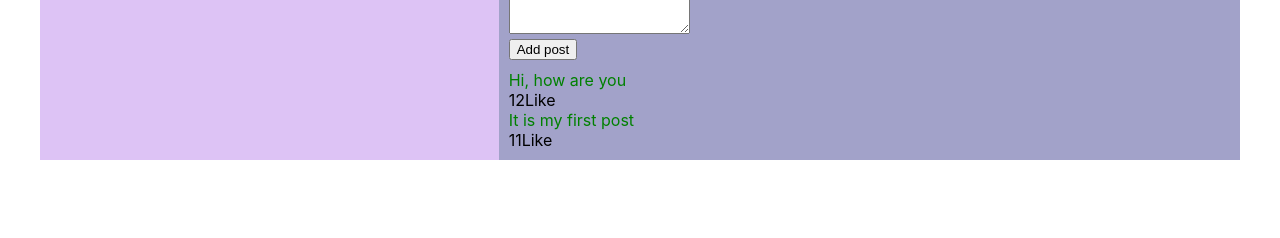
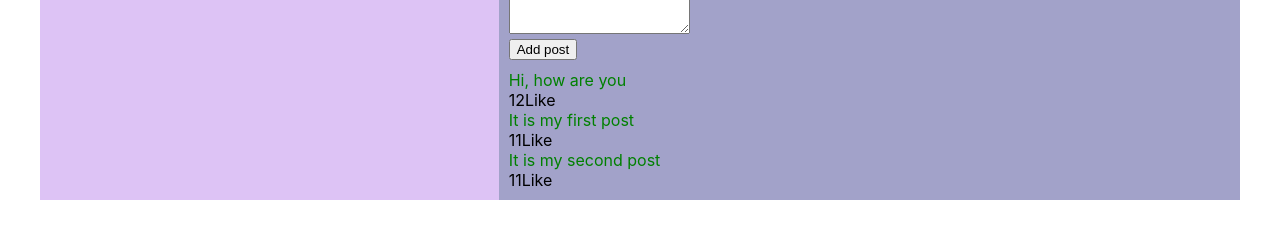
Before and after one commit to SvetaK7/samurai-way-main, a React (Create React App) app: page /profile in a window 1280 px wide. Shown: the part 476-714 px from the top of the page. Built offline with nearby package versions, Linux system fonts and the light colour scheme.

Commit message:
lesson 25 map

```diff
--- a/src/components/Dialogs/Dialogs.tsx
+++ b/src/components/Dialogs/Dialogs.tsx
@@ -41,24 +41,16 @@ const Dialogs = () => {
         {id: 5, message: 'You are welcome'},
         {id: 6, message: 'I am cooking pizza today'}
     ]
+    let dialogsElement = dialogsData.map(dialog => <DialogItem name={dialog.name} id={dialog.id}/>);
+    let messagesElements = messagesData.map(m => <Message message={m.message}/>)
 
     return (
         <div className={s.dialogs}>
             <div className={s.dialogsItems}>
-                <DialogItem name={dialogsData[0].name} id={dialogsData[0].id}/>
-                <DialogItem name={"Sveta"} id={dialogsData[1].id}/>
-                <DialogItem name={"Artem"} id={dialogsData[2].id}/>
-                <DialogItem name={"Egor"} id={dialogsData[3].id}/>
-                <DialogItem name={"Victor"} id={dialogsData[4].id}/>
-                <DialogItem name={"Valera"} id={dialogsData[5].id}/>
+                {dialogsElement}
             </div>
             <div className={s.messages}>
-                <Message message={messagesData[0].message}/>
-                <Message message={messagesData[1].message}/>
-                <Message message={"Hey"}/>
-                <Message message={"I am happy"}/>
-                <Message message={"You are welcome"}/>
-                <Message message={"I am cooking pizza today"}/>
+                {messagesElements}
             </div>
         </div>
     )
--- a/src/components/Profile/MyPosts/MyPosts.tsx
+++ b/src/components/Profile/MyPosts/MyPosts.tsx
@@ -4,10 +4,13 @@ import Post from "./Post/Post";
 
 const MyPosts = () => {
 
-    let postsData = [
+    let posts= [
         {id: 1, message: 'Hi, how are you', likesCount: 12},
         {id: 2, message: 'It is my first post', likesCount: 11},
+        {id: 3, message: 'It is my second post', likesCount: 11},
    ]
+
+    let postsElements = posts.map( p => <Post message={p.message} likeCount={p.likesCount}/> )
 
     return (
             <div className={s.postsBlock}>
@@ -20,8 +23,7 @@ const MyPosts = () => {
                         <button>Add post</button>
                     </div>
                     <div className = {s.posts}>
-                        <Post message = {postsData[0].message} likeCount = {postsData[0].likesCount}/>
-                        <Post message = {postsData[1].message} likeCount = {postsData[1].likesCount}/>
+                        {postsElements}
                     </div>
                 </div>
 
```
